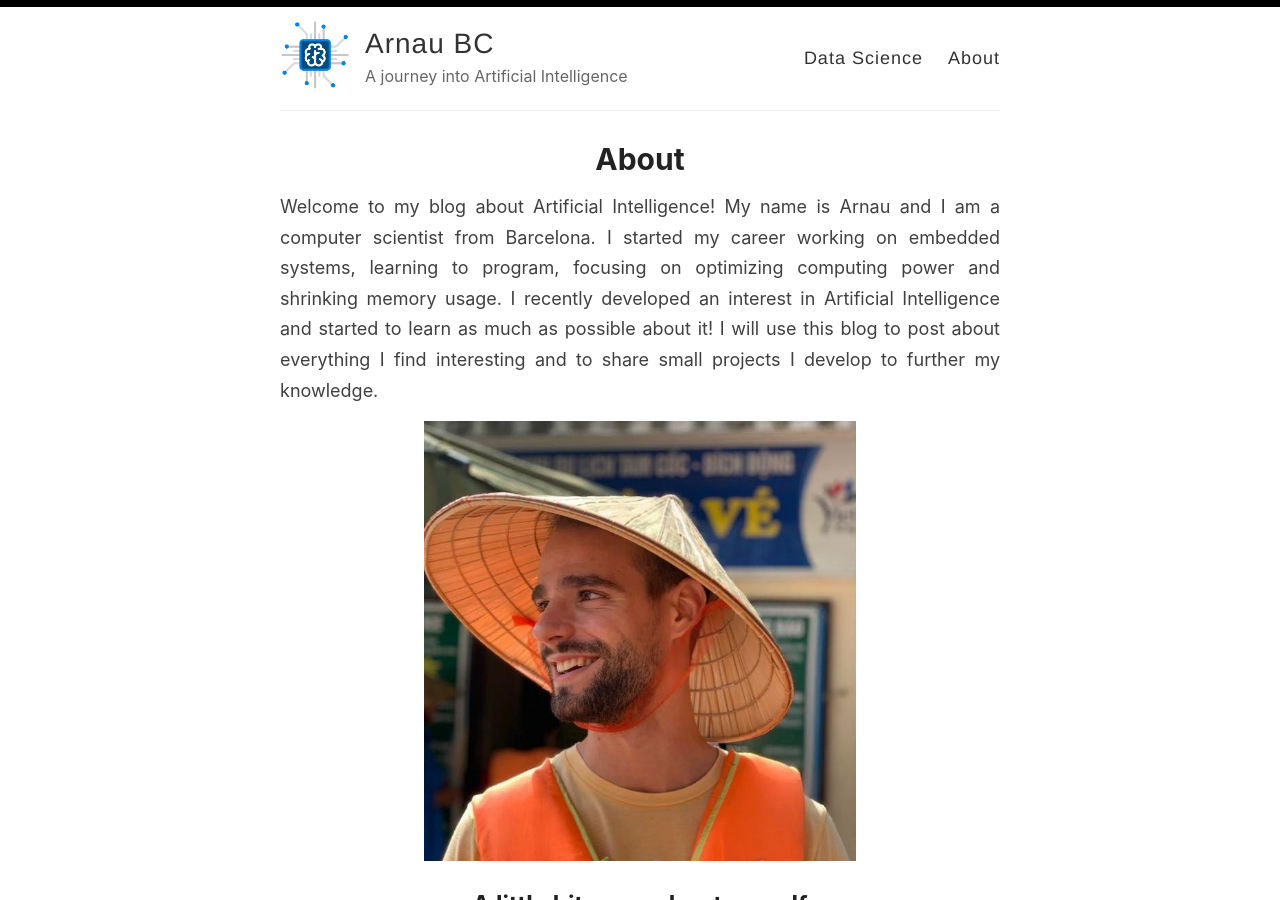
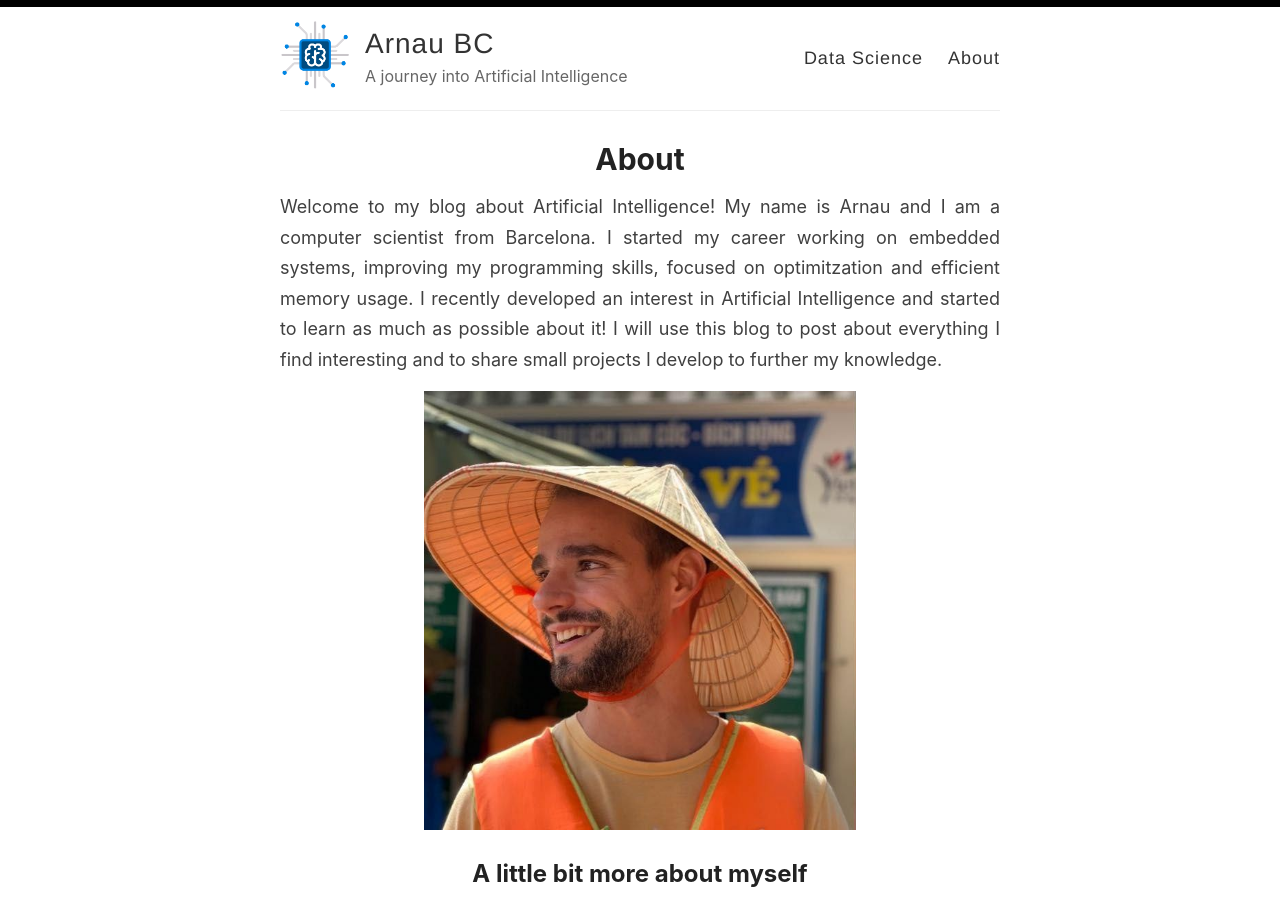
Before and after one commit to tknbr/tknbr.github.io, a Jekyll site: the page built from _pages/about.md, in a window 1280 px wide and 900 px high. Built offline with Jekyll 4.4.1, drawn with Linux system fonts in a browser that asks for light colours.

Commit message:
about update

```diff
--- a/_pages/about.md
+++ b/_pages/about.md
@@ -4,7 +4,7 @@ title: About
 permalink: /about/
 ---
 
-Welcome to my blog about Artificial Intelligence! My name is Arnau and I am a computer scientist from Barcelona. I started my career working on embedded systems, learning to program, focusing on optimizing computing power and shrinking memory usage. I recently developed an interest in Artificial Intelligence and started to learn as much as possible about it! I will use this blog to post about everything I find interesting and to share small projects I develop to further my knowledge.
+Welcome to my blog about Artificial Intelligence! My name is Arnau and I am a computer scientist from Barcelona. I started my career working on embedded systems, improving my programming skills, focused on optimitzation and efficient memory usage. I recently developed an interest in Artificial Intelligence and started to learn as much as possible about it! I will use this blog to post about everything I find interesting and to share small projects I develop to further my knowledge.
 
 ![placeholder](/images/profile.jpg){:style="display:block; margin-left:auto; margin-right:auto;"  width="60%"}
 
```
